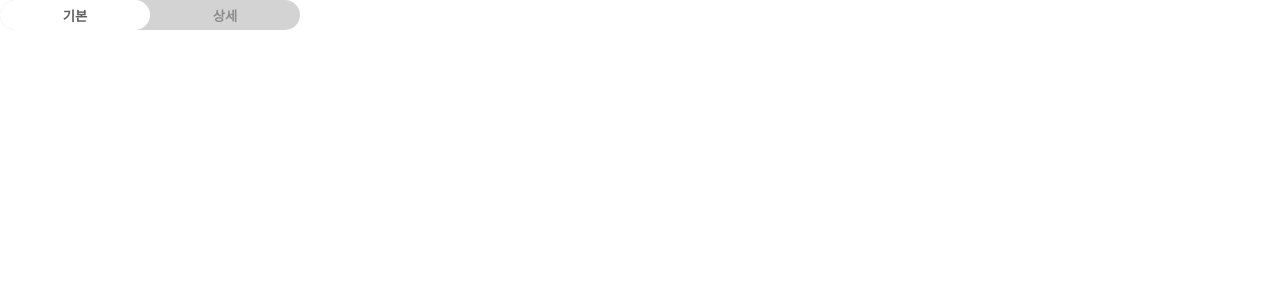
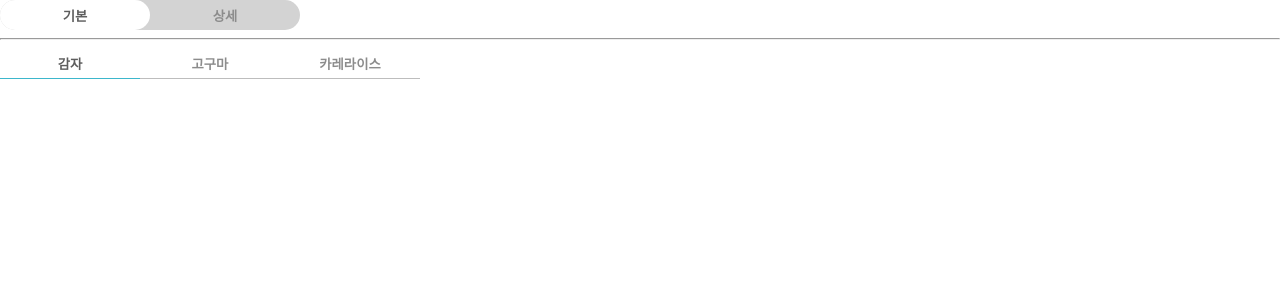
Before and after one commit to jyi3479/wanted_pre_onboarding, a React (Create React App) app: page / in a window 1280 px wide. Shown: the top 300 px of the page. Built offline with nearby package versions, Linux system fonts and the light colour scheme.

Commit message:
탭 구현

```diff
--- a/src/App.js
+++ b/src/App.js
@@ -1,9 +1,12 @@
+import Tap from "./components/Tab";
 import Toggle from "./components/Toggle";
 
 function App() {
   return (
     <div className="App">
       <Toggle />
+      <hr />
+      <Tap />
     </div>
   );
 }
--- /dev/null
+++ b/src/components/Tab.js
@@ -0,0 +1,78 @@
+import React, { useState } from "react";
+import styled from "styled-components";
+
+const Tap = () => {
+  const [toggle, setToggle] = useState("potato");
+  const clickedToggle = (status) => {
+    setToggle(status);
+  };
+  return (
+    <>
+      <TabBox>
+        <ClickBox toggle={toggle} />
+        <ToggleBtn
+          onClick={() => {
+            clickedToggle("potato");
+          }}
+          toggle={toggle === "potato"}
+        >
+          감자
+        </ToggleBtn>
+        <ToggleBtn
+          onClick={() => {
+            clickedToggle("sweet");
+          }}
+          toggle={toggle === "sweet"}
+        >
+          고구마
+        </ToggleBtn>
+        <ToggleBtn
+          onClick={() => {
+            clickedToggle("curry");
+          }}
+          toggle={toggle === "curry"}
+        >
+          카레라이스
+        </ToggleBtn>
+      </TabBox>
+    </>
+  );
+};
+
+const TabBox = styled.div`
+  position: relative;
+
+  display: flex;
+  justify-content: space-between;
+
+  width: 420px;
+  height: 30px;
+
+  border-bottom: 1.5px solid #bdbdbd;
+`;
+
+const ClickBox = styled.div`
+  position: absolute;
+  width: 140px;
+  height: 100%;
+  border-bottom: 1.5px solid #3db7cc;
+
+  transform: ${(props) => (props.toggle === "potato" ? "translateX(0%)" : props.toggle === "sweet" ? "translateX(140px)" : "translateX(280px)")};
+  transition: all 0.35s linear;
+  z-index: 1;
+`;
+
+const ToggleBtn = styled.button`
+  width: 50%;
+  height: 100%;
+
+  background-color: transparent;
+  border: none;
+
+  color: ${(props) => (props.toggle ? "#5D5D5D" : "#8C8C8C")};
+  font-weight: bold;
+
+  z-index: 5;
+  cursor: pointer;
+`;
+export default Tap;
```
